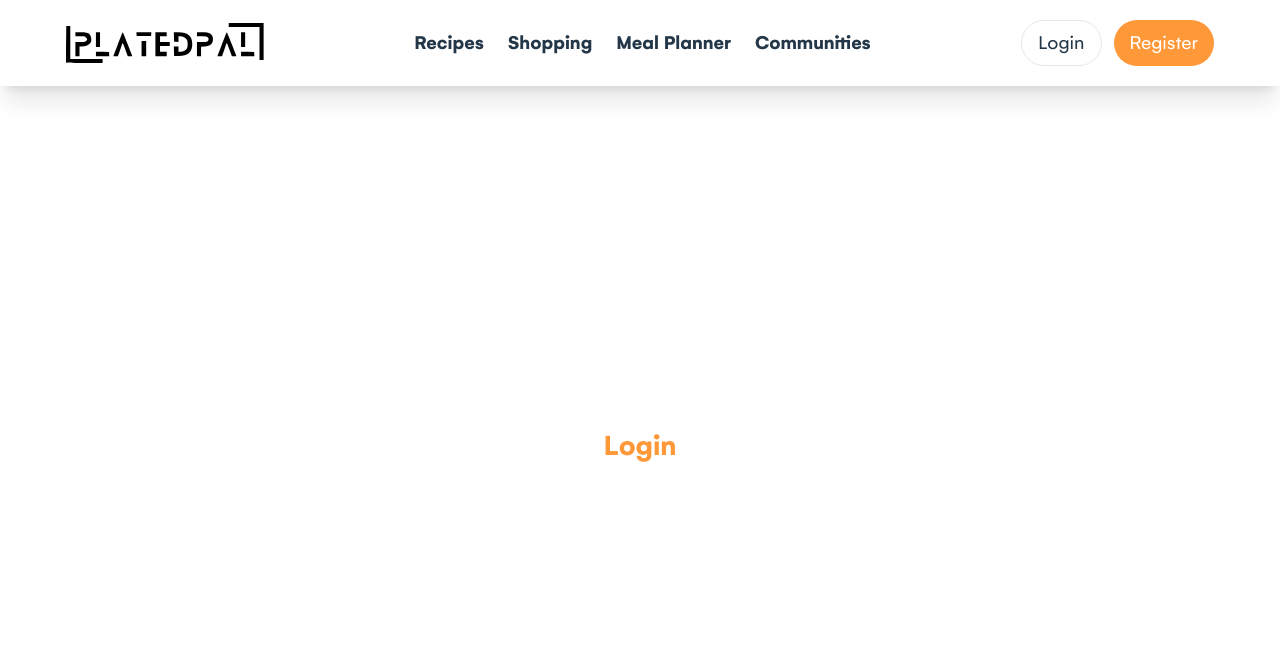
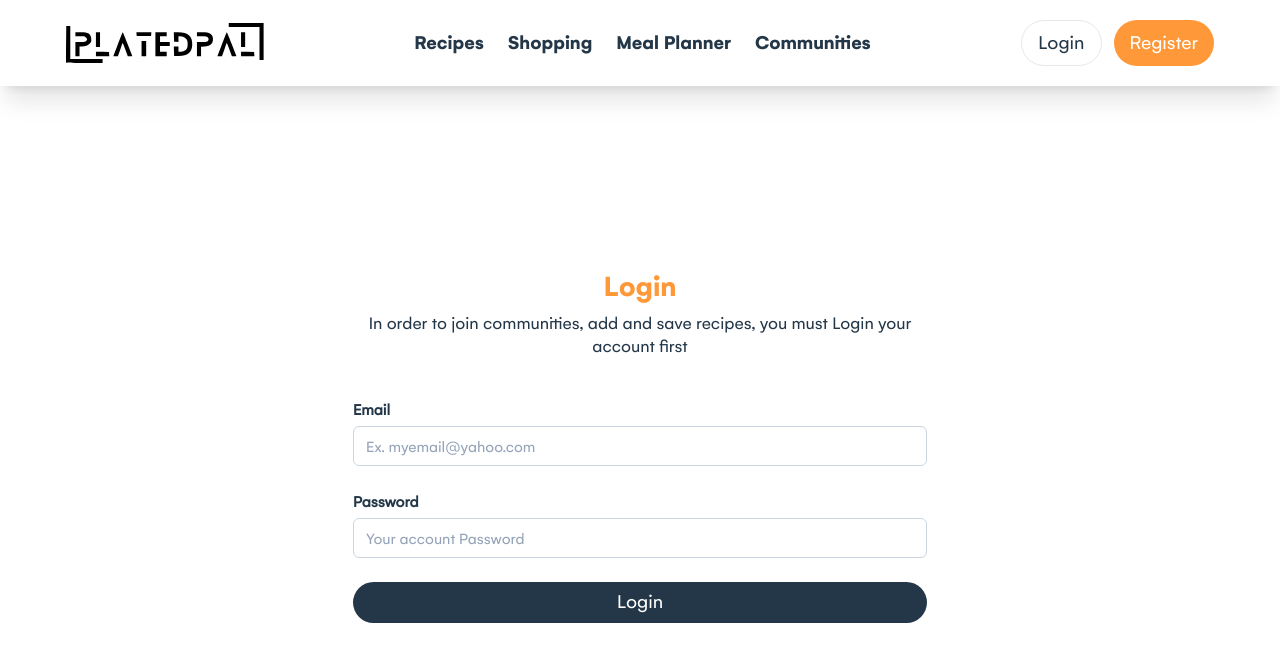
Before and after one commit to NighTzy-Godz/PlatedPal, a React (Vite) app in the folder client/: page /login in a window 1280 px wide. Shown: the top 662 px of the page. Built offline with nearby package versions, Linux system fonts and the light colour scheme.

Commit message:
Client - Added the Login Form Design

```diff
--- a/client/src/interfaces/userInterface.ts
+++ b/client/src/interfaces/userInterface.ts
@@ -5,3 +5,8 @@ export interface RegisterUserData {
   password: string;
   confirmPassword: string;
 }
+
+export interface LoginUserData {
+  email: string;
+  password: string;
+}
--- a/client/src/pages/static/Login.tsx
+++ b/client/src/pages/static/Login.tsx
@@ -1,15 +1,85 @@
 import React from "react";
+import ContentCenter from "../../layout/ContentCenter";
+import AuthFormWidth from "../../layout/AuthFormWidth";
+import { useForm } from "react-hook-form";
+import { LoginUserData } from "../../interfaces/userInterface";
+import FormInputsContainer from "../../layout/FormInputsContainer";
+import InputLabel from "../../components/forms/InputLabel";
+import Input from "../../components/forms/Input";
+import Button from "../../components/common/Button";
+import InputError from "../../components/forms/InputError";
 
 function Login() {
+  const {
+    register,
+    formState: { errors },
+    handleSubmit,
+  } = useForm<LoginUserData>();
+
+  const handleLoginSubmit = (data: LoginUserData) => {
+    console.log(data);
+  };
+
   return (
-    <div className="w-full h-[90dvh] grid place-items-center">
-      <div className="w-1/4 mx-auto ">
-        <div className="text-center">
-          <h1 className="text-mainColor text-3xl">Login</h1>
-          <p className="text-textColor text-lg"></p>
-        </div>
+    <ContentCenter>
+      <div className="container mx-auto">
+        <AuthFormWidth>
+          <div className="text-center mb-10">
+            <h1 className="text-mainColor text-3xl mb-2">Login</h1>
+            <p className="text-textColor text-lg leading-tight">
+              In order to join communities, add and save recipes, you must Login
+              your account first
+            </p>
+          </div>
+
+          <form onSubmit={handleSubmit(handleLoginSubmit)}>
+            <div className="mb-5">
+              <FormInputsContainer>
+                <InputLabel htmlFor="email" className="mb-1">
+                  Email
+                </InputLabel>
+                <Input
+                  id="email"
+                  type="email"
+                  placeholder="Ex. myemail@yahoo.com"
+                  {...register("email", {
+                    required: "Email is a required field",
+                  })}
+                />
+                {errors && <InputError errMsg={errors.email?.message} />}
+              </FormInputsContainer>
+            </div>
+            <div className="mb-5">
+              <FormInputsContainer>
+                <InputLabel htmlFor="password" className="mb-1">
+                  Password
+                </InputLabel>
+                <Input
+                  type="password"
+                  id="password"
+                  placeholder="Your account Password"
+                  {...register("password", {
+                    required: "Password is a required field",
+                  })}
+                />
+                {errors && <InputError errMsg={errors.password?.message} />}
+              </FormInputsContainer>
+            </div>
+
+            <div className="">
+              <Button
+                // isLoading={isLoading}
+                type="submit"
+                variant="darkBlue"
+                className="w-full "
+              >
+                Login
+              </Button>
+            </div>
+          </form>
+        </AuthFormWidth>
       </div>
-    </div>
+    </ContentCenter>
   );
 }
 
--- a/client/src/pages/static/Register.tsx
+++ b/client/src/pages/static/Register.tsx
@@ -49,7 +49,6 @@ function Register() {
           </div>
           <form onSubmit={handleSubmit(handleRegisterUserSubmit)}>
             <div className="flex sm:flex-nowrap flex-wrap gap-3 mb-5">
-              {" "}
               <FormInputsContainer>
                 <InputLabel htmlFor="firstName" className="mb-1">
                   First Name
```
